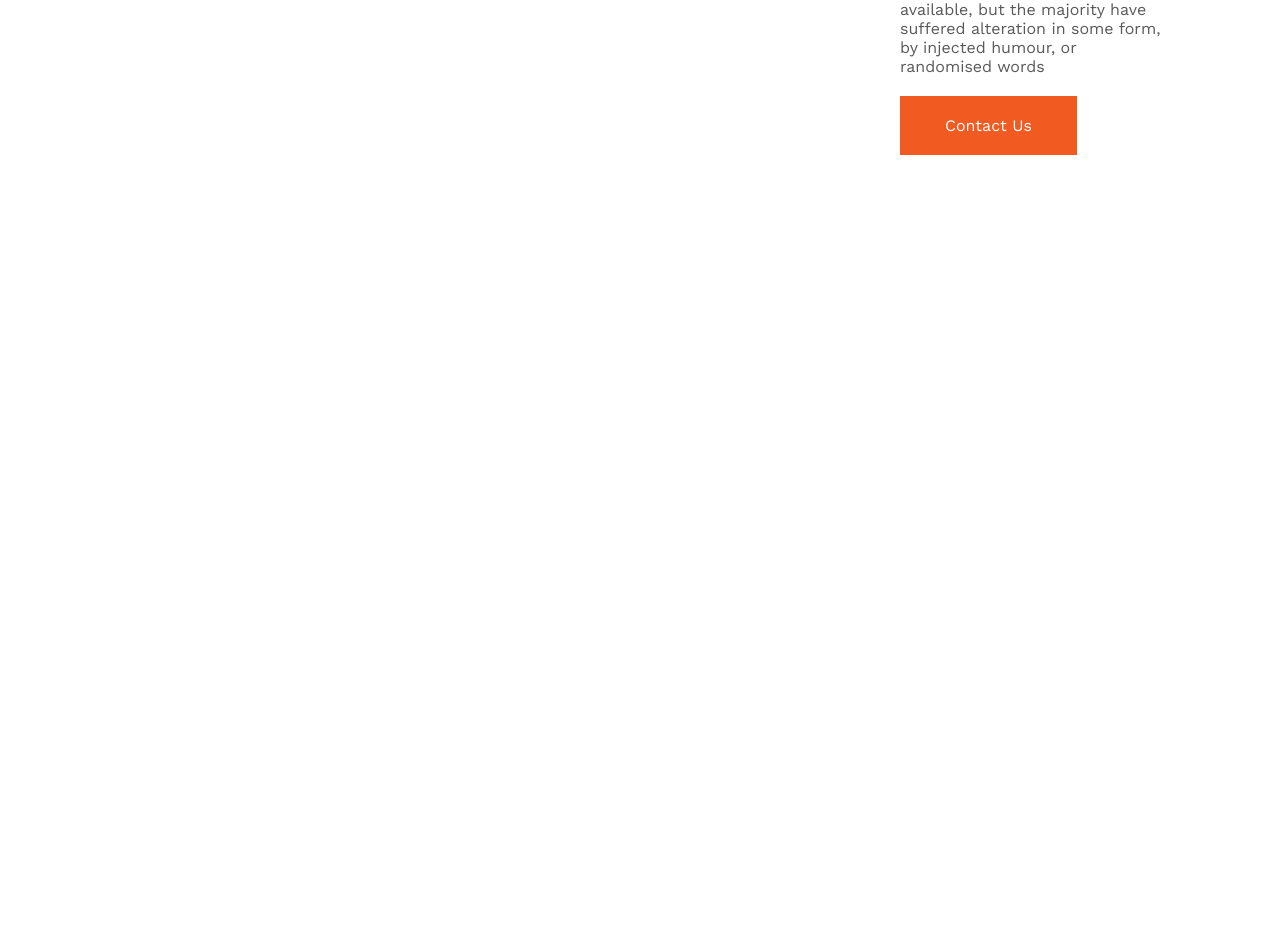
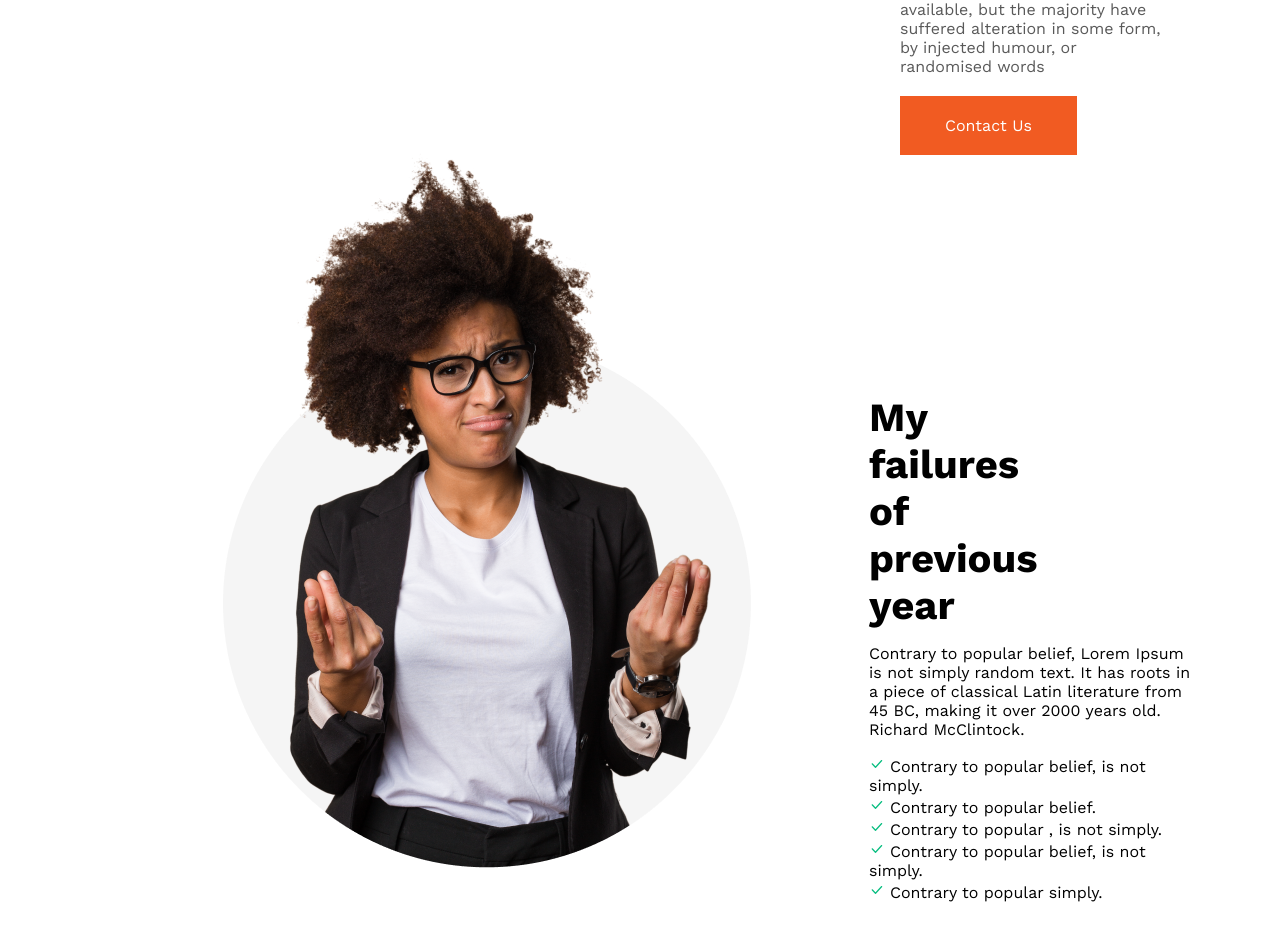
Before and after one commit to Ma-web2/practice-new-year-new-one, a plain HTML site: page index.html in a window 1280 px wide. Shown: the part 814-1754 px from the top of the page. Before the commit the page ends 969 px from the top, so only its background shows below. Drawn offline with nearby package versions, Linux system fonts and the light colour scheme.

Commit message:
first section finished

```diff
--- a/index.html
+++ b/index.html
@@ -22,7 +22,25 @@
     </header>
 
     <main>
-
+        <!-- first section start here -->
+        <section class="first-section">
+            <div class="left-side">
+                <img src="images/person.png" alt="Person Image">
+            </div>
+            <div class="right-side">
+                <h3 class="title">My failures of previous year</h3>
+                <div class="first-section-text">
+                    <p>Contrary to popular belief, Lorem Ipsum is not simply random text. It has roots in a piece of classical Latin literature from 45 BC, making it over 2000 years old. Richard McClintock.</p>
+                   <ul class="first-section-text-list">
+                    <li><img class="check-mark" src="images/icons/checkmark.png" alt="">Contrary to popular belief, is not simply.</li>
+                    <li><img class="check-mark" src="images/icons/checkmark.png" alt="">Contrary to popular belief.</li>
+                    <li><img class="check-mark" src="images/icons/checkmark.png" alt="">Contrary to popular , is not simply.</li>
+                    <li><img class="check-mark" src="images/icons/checkmark.png" alt="">Contrary to popular belief, is not simply.</li>
+                    <li><img class="check-mark" src="images/icons/checkmark.png" alt="">Contrary to popular simply.</li>
+                   </ul>
+                </div>
+            </div>
+        </section>
     </main>
     <footer>
 
--- a/style/style.css
+++ b/style/style.css
@@ -1,9 +1,10 @@
+/* common styles */
 *{
     margin: 0;
     padding: 0;
     font-family: work sans;
 }
-
+/* header related styles */
 .header-container{
     background-image: url('../images/banner/banner1.png');
     display: flex;
@@ -37,3 +38,40 @@
     color: #ffffff;
     font-size: 16px;
 }
+/* main related styles */
+
+/* first section related styles */
+.first-section{
+    display: flex;
+    margin-top: 150px;
+    justify-content: space-between;
+}
+.left-side{
+    margin-left: 200px;
+    width: 50%;
+}
+.right-side{
+    text-align: left;
+    margin: 250px 50px 50px 100px;
+}
+.title{
+    font-size: 40px;
+    font-weight: 700;
+    width: 50%;
+    margin-bottom: 15px;
+}
+.first-section-text{
+    width: 90%;
+}
+.first-section-text > p{
+    margin-bottom: 15px;
+}
+.first-section-text-list{
+    list-style: none;
+
+}
+.first-section-text-list >li > img{
+    margin-right: 5px;
+    padding-top: 2px;
+    color: #16D887 ;
+}
```
Also changed, not shown: images/icons/check-solid.svg (added), images/icons/checkmark.png (added).
